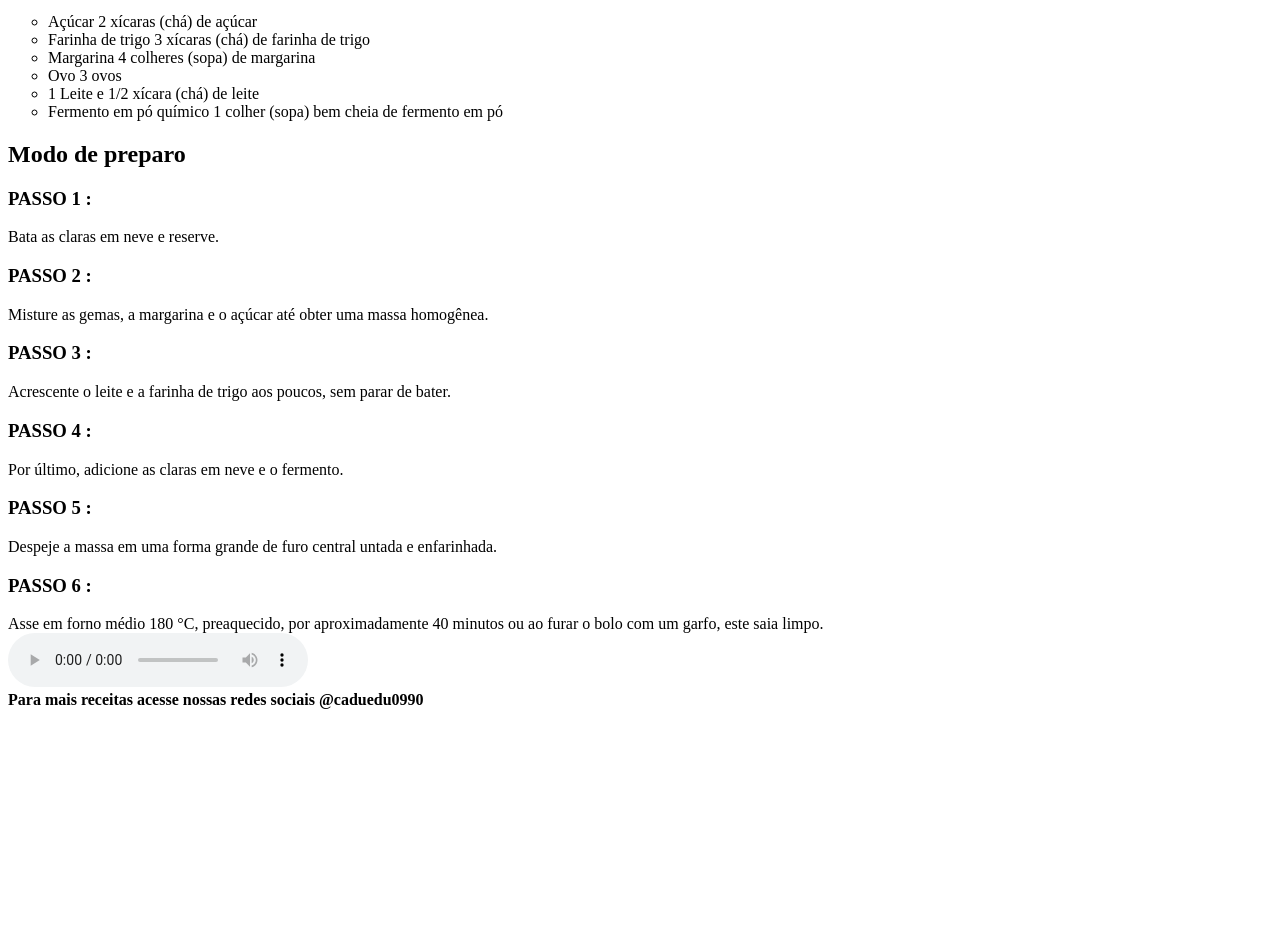
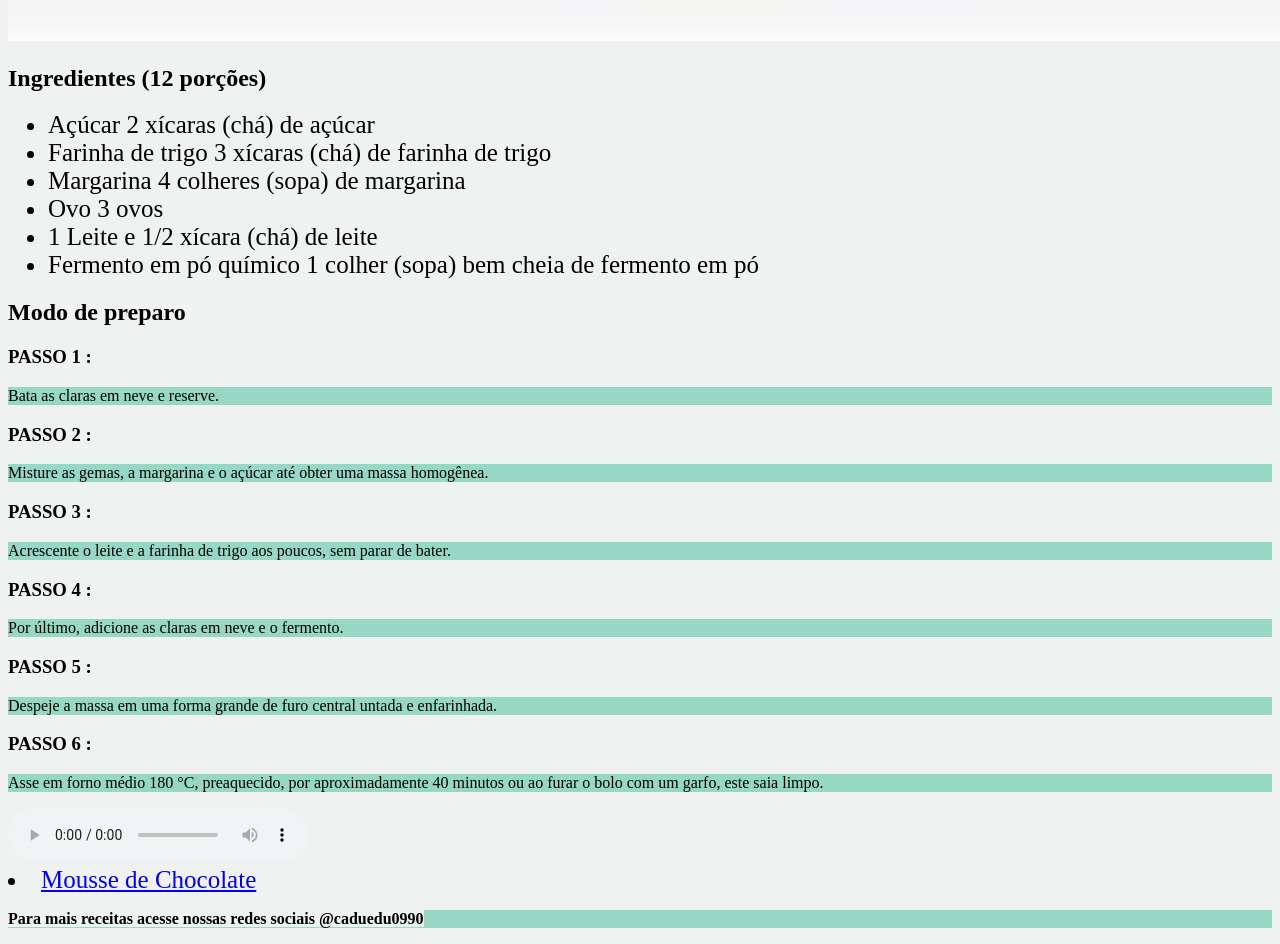
Before and after one commit to Caduuuuuu/SiteReceita, a plain HTML site: page index.html in a window 1280 px wide. Shown: the part 1280-2224 px from the top of the page. Before the commit the page ends 1997 px from the top, so only its background shows below. Drawn offline with Linux system fonts and the light colour scheme.

Commit message:
Add files via upload

```diff
--- a/Css/style.css
+++ b/Css/style.css
@@ -1,11 +1,30 @@
 @charset "UTF-8";
 
 :root {
-    --marrom: #363636;
+    --vermelho: #FF0000;
     --cinzaclaro: #EFF2F1;
     --opacaclaro: #F4B942;
     --verdeclaro: #97D8C4;
     --pretoclaro: #242F40;
+    --branco: #FFFFFF;
     --preto: #000000;
-    --branco: #FFFFFF;
 }
+p
+{
+    background-color: #97D8C4;
+}
+/*inline*/
+h1
+{
+    font-family: 'Segoe UI', Tahoma, Geneva, Verdana, sans-serif;
+    font-size: 40px;
+}
+
+*
+{
+    background-color:#EFF2F1;
+}
+li
+{
+    font-size: 25px;
+}
--- a/index.html
+++ b/index.html
@@ -8,10 +8,11 @@
 <link rel="shortcut icon" href="Bolo_imagens/favicon.ico" type="image/x-icon">
 <link rel="stylesheet" href="Css/style.css">
 <body>
+    <nav>
         <ul type="disc">
+            <li><a href="index.html">Início</a></li>
             <li>Sites</li>
             <ul type="circle">
-            <li><a href="https://www.receitasnestle.com.br/receitas/mousse-classica-de-chocolate" target="_blank" rel="external">Mousse de Chocolate</a></li>
                 <li><a href="Download.html">Download</a></li>
                 <li><a href="cadu.html">Bolo de cenoura</a></li>
                 <li><a href="Imagens.html">Galeria</a></li>
@@ -27,7 +28,7 @@
     <img src="Bolo_imagens/Bolo_Caseiro-g.jpg" alt="bolo Caseiro">
 </picture>
 <h2>Ingredientes (12 porções)</h2>
-<ul type="circle">
+<ul>
     <li>Açúcar 2 xícaras (chá) de açúcar</li>
     <li>Farinha de trigo 3 xícaras (chá) de farinha de trigo</li>
     <li>Margarina 4 colheres (sopa) de margarina</li>
@@ -38,30 +39,29 @@
 <h2>Modo de preparo</h2>
 
 <h3><strong>PASSO 1 :</strong></h3>
-<background-color>Bata as claras em neve e reserve.</background-color>
+<p>Bata as claras em neve e reserve.</p>
 
 <h3><strong>PASSO 2 :</strong></h3>
-<background-color>Misture as gemas, a margarina e o açúcar até obter uma massa homogênea.</background-color>
+<p>Misture as gemas, a margarina e o açúcar até obter uma massa homogênea.</p>
 
 <h3><strong>PASSO 3 :</strong></h3>
-    <background-color>Acrescente o leite e a farinha de trigo aos poucos, sem parar de bater.</background-color>
+    <p>Acrescente o leite e a farinha de trigo aos poucos, sem parar de bater.</p>
 
 <h3><strong>PASSO 4 :</strong></h3>
-    <background-color>Por último, adicione as claras em neve e o fermento.</background-color>
+    <p>Por último, adicione as claras em neve e o fermento.</p>
 
 <h3><strong>PASSO 5 :</strong></h3>
-<background-color>Despeje a massa em uma forma grande de furo central untada e enfarinhada.</background-color>
+<p>Despeje a massa em uma forma grande de furo central untada e enfarinhada.</p>
 
 <h3><strong>PASSO 6 :</strong></h3>
-<background-color>Asse em forno médio 180 °C, preaquecido, por aproximadamente 40 minutos ou ao furar o bolo com um garfo, este saia limpo.</background-color>
+<p>Asse em forno médio 180 °C, preaquecido, por aproximadamente 40 minutos ou ao furar o bolo com um garfo, este saia limpo.</p>
 <!-- Vc é Calvo -->
-<br>
 <audio controls loop>
     <source src="Audio/99vidas-uuuu-me-da-cuscuz.mp3">
     <source src="Audio/99vidas-uuuu-me-da-cuscuz.ogg">
     <source src="Audio/99vidas-uuuu-me-da-cuscuz.wav">
 </audio>
-<br>
-<background-color><strong>Para mais receitas acesse nossas redes sociais @caduedu0990</strong></background-color>
+<li><a href="https://www.receitasnestle.com.br/receitas/mousse-classica-de-chocolate" target="_blank" rel="external">Mousse de Chocolate</a></li>
+<p><strong>Para mais receitas acesse nossas redes sociais @caduedu0990</strong></p>
 </body>
 </html>
```
Also changed, not shown: Bolo_de_Milho.html (+3 -3 lines), Download.html (+2 -6 lines), Faleconosco.html (+2 -13 lines), Imagens.html (+1 -1 lines), cadu.html (+12 -5 lines), Bolo_imagens/Bolo_Chocolate.jpg (added), Bolo_imagens/Bolo_branco_com_morango.jpg (added), Bolo_imagens/Bolo_com_mussi-m.jpg (added), Bolo_imagens/Bolo_com_mussi.jpg (added), Bolo_imagens/Fatia_de_Bolo.jpg (added), Contato.html (indentation only). Lines whose indentation alone changed are shown as unchanged.
